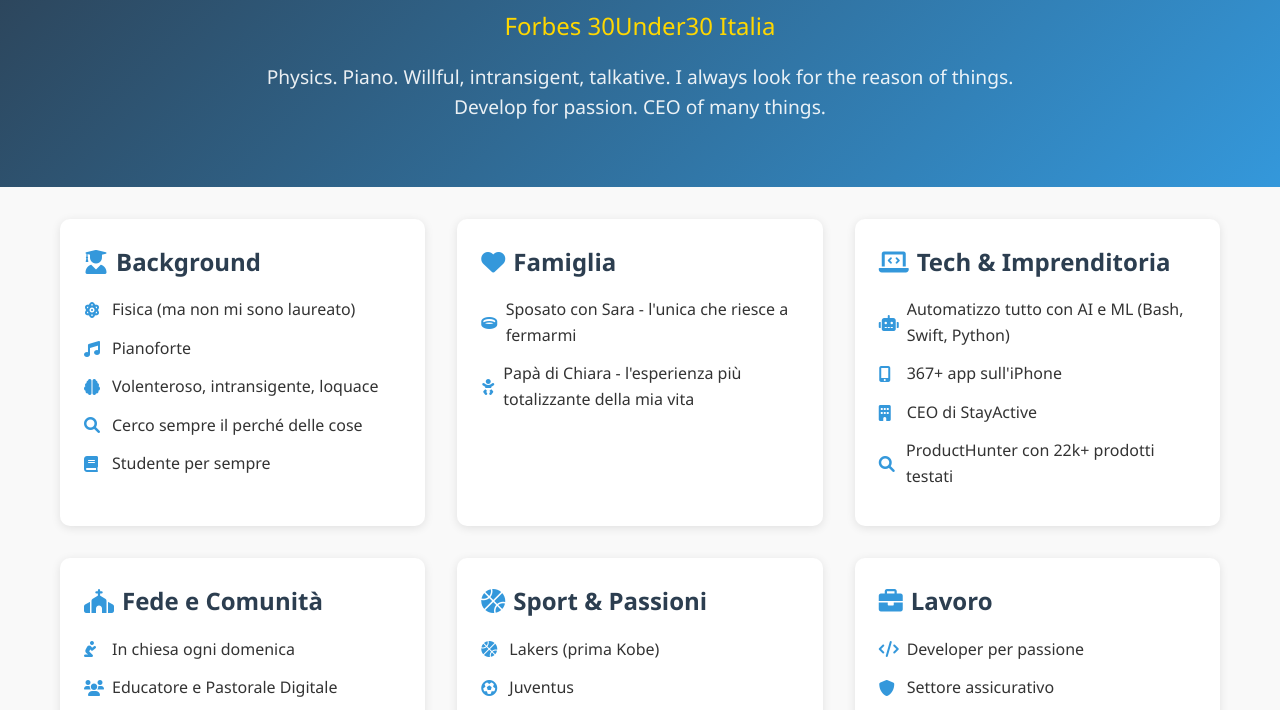
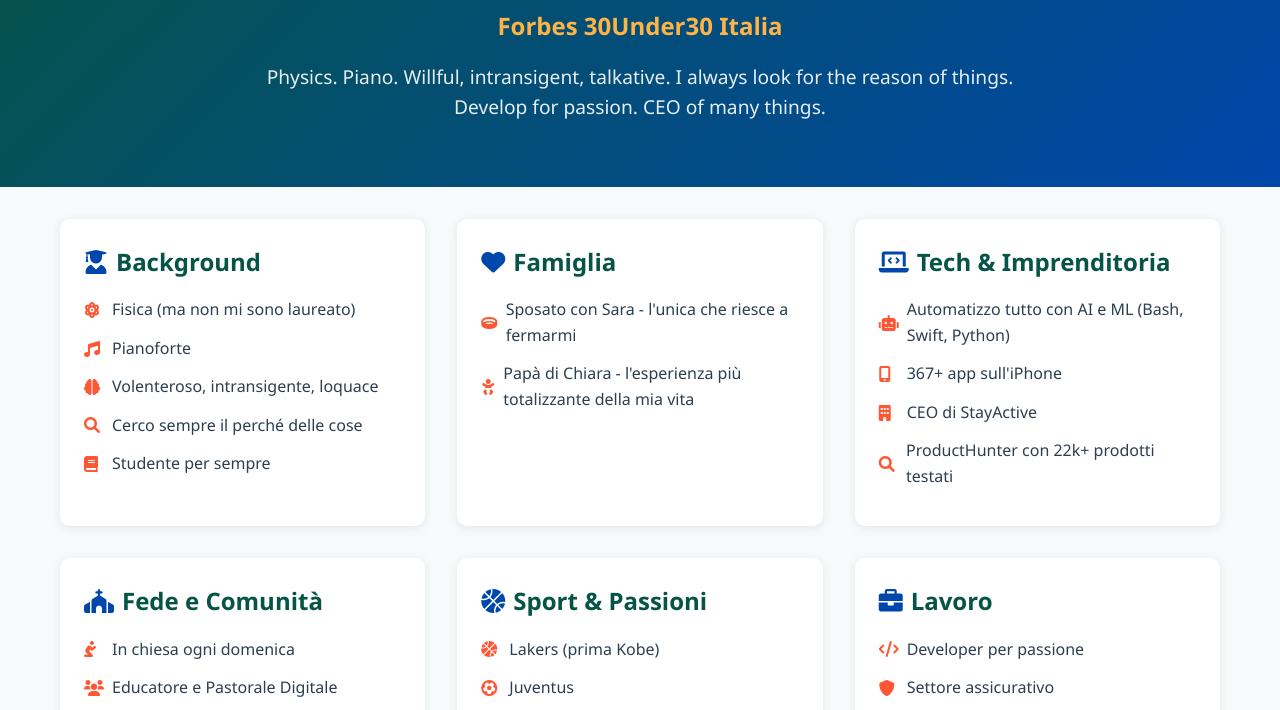
Before and after one commit to Adrenocortico/adrenocortico.github.io, a plain HTML site: page index.html in a window 1280 px wide. Shown: the part 220-930 px from the top of the page. Drawn offline with Linux system fonts and the light colour scheme.

Commit message:
Update main.css

```diff
--- a/styles/main.css
+++ b/styles/main.css
@@ -1,10 +1,13 @@
 :root {
-    --primary-color: #2c3e50;
-    --secondary-color: #3498db;
-    --text-color: #333;
-    --background-color: #f9f9f9;
-    --accent-color: #e74c3c;
+    --primary-color: #065446;          /* Dark emerald green */
+    --secondary-color: #0047AB;        /* Cobalt blue */
+    --accent-color: #FF5733;          /* Vibrant orange */
+    --complementary-green: #54065F;    /* Complementary to emerald */
+    --complementary-blue: #AB4700;     /* Complementary to cobalt */
+    --text-color: #2C3E50;
+    --background-color: #f8f9fa;
     --card-background: #ffffff;
+    --highlight-color: #FFB347;        /* Soft orange for highlights */
 }
 
 * {
@@ -56,7 +59,7 @@ nav {
 }
 
 .nav-links a:hover {
-    color: var(--secondary-color);
+    color: var(--highlight-color);
 }
 
 .hero {
@@ -73,8 +76,9 @@ nav {
 
 .hero .highlight {
     font-size: 1.5rem;
-    color: #ffd700;
+    color: var(--highlight-color);
     margin-bottom: 1rem;
+    font-weight: 600;
 }
 
 .hero .tagline {
@@ -95,12 +99,13 @@ nav {
     background-color: var(--card-background);
     border-radius: 10px;
     padding: 1.5rem;
-    box-shadow: 0 2px 10px rgba(0,0,0,0.1);
-    transition: transform 0.3s ease;
+    box-shadow: 0 2px 10px rgba(6, 84, 70, 0.1);
+    transition: transform 0.3s ease, box-shadow 0.3s ease;
 }
 
 .card:hover {
     transform: translateY(-5px);
+    box-shadow: 0 5px 15px rgba(6, 84, 70, 0.2);
 }
 
 .card h2 {
@@ -127,7 +132,7 @@ nav {
 }
 
 .feature-list i {
-    color: var(--secondary-color);
+    color: var(--accent-color);
     width: 20px;
 }
 
```
